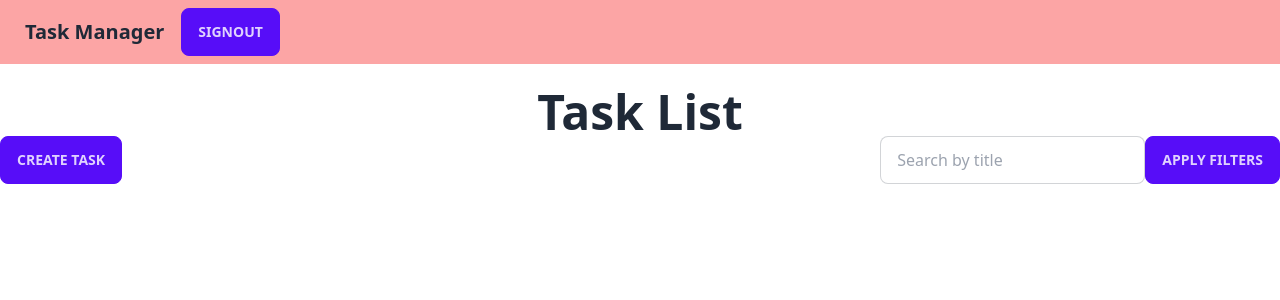
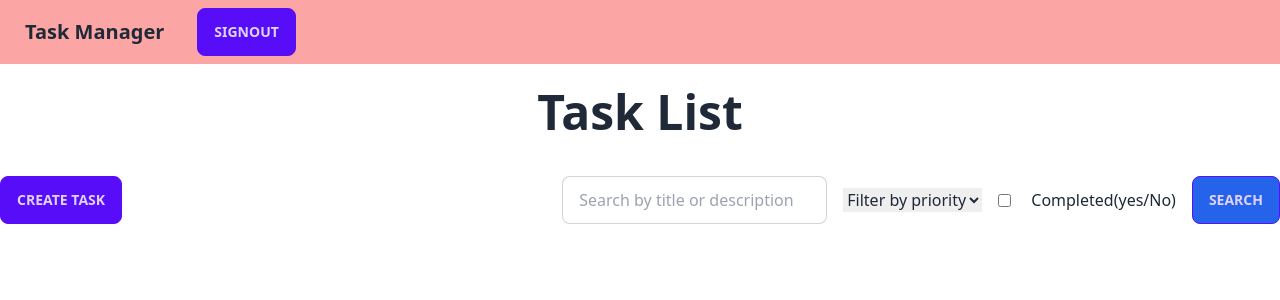
Before and after one commit to Md-Tahsif-Ahmed/Django-Task-Manger-with-REST-API, a Django app: page /task-list/ in a window 1280 px wide. Shown: the top 300 px of the page. Run offline with Django 4.2, Linux system fonts and the light colour scheme; the visitor is signed in with stand-in values (Sample User, id 1); data that the repository does not hold is empty; style sheets or scripts are compiled from the project's sources; some libraries are stand-ins or nearby versions.

Commit message:
filtering and search

```diff
--- a/task_manager/settings.py
+++ b/task_manager/settings.py
@@ -126,8 +126,8 @@ USE_TZ = True
 # Static files (CSS, JavaScript, Images)
 # https://docs.djangoproject.com/en/4.2/howto/static-files/
 
-STATIC_URL = 'static/'
-STATICFILES_DIR = [STATIC_DIR,]
+STATIC_URL = '/static/'
+STATICFILES_DIRS = [STATIC_DIR,]
 MEDIA_URL = '/media/'
 MEDIA_ROOT = MEDIA_DIR
 
--- a/tasks/forms.py
+++ b/tasks/forms.py
@@ -17,8 +17,3 @@ class TaskForm(forms.ModelForm):
     class Meta:
         model = Task
         fields = ['title', 'description', 'due_date', 'photos', 'priority', 'is_complete']
-
-    def __init__(self, *args, **kwargs):
-        super(TaskForm, self).__init__(*args, **kwargs)
-        # Customize form widget attributes, labels, and placeholders if needed
-        self.fields['due_date'].widget.attrs.update({'class': 'datepicker'})
--- a/tasks/models.py
+++ b/tasks/models.py
@@ -23,4 +23,7 @@ class Task(models.Model):
 
 class Photo(models.Model):
     image = models.ImageField(upload_to='task_photos/')
-    tasks = models.ForeignKey(Task, on_delete=models.CASCADE)
+    tasks = models.ForeignKey(Task, on_delete=models.CASCADE, related_name='task_photos')
+
+    def __str__(self):
+        return self.image.name
--- a/tasks/urls.py
+++ b/tasks/urls.py
@@ -4,6 +4,7 @@ from . import views
 app_name = "tasks"
 
 urlpatterns = [
+     path('', views.home, name='home'),
     path('signup/', views.sign_up, name='sign_up'),
     path('signin/', views.sign_in, name='sign_in'),
     path('signout/', views.sign_out, name='sign_out'),
--- a/tasks/views.py
+++ b/tasks/views.py
@@ -10,6 +10,9 @@ from django.views import View
 from django.http import HttpResponse
 from .models import Task
 from django.contrib.auth.models import User
+
+def home(request):
+    return render(request, 'homepage.html')
 
 # User Authentication part
 def sign_up(request):
@@ -44,11 +47,26 @@ def sign_out(request):
     return HttpResponseRedirect(reverse('tasks:sign_in'))
 # CRUD operation for task Manager
 # @login_required
+
 class TaskListView(View):
     template_name = 'tasks/task_list.html'
 
     def get(self, request):
         tasks = Task.objects.filter(user=request.user)
+
+        # Get query parameters from the URL
+        query = request.GET.get('q')
+        filter_priority = request.GET.get('priority')
+        filter_completed = request.GET.get('completed')
+
+        # Apply filters and search
+        if query:
+            tasks = tasks.filter(title__icontains=query) | tasks.filter(description__icontains=query)
+        if filter_priority:
+            tasks = tasks.filter(priority=filter_priority)
+        if filter_completed:
+            tasks = tasks.filter(is_complete=True if filter_completed == 'true' else False)
+
         return render(request, self.template_name, {'tasks': tasks})
 
 class TaskCreateView(View):
@@ -59,7 +77,7 @@ class TaskCreateView(View):
         return render(request, self.template_name, {'form': form})
 
     def post(self, request):
-        form = TaskForm(request.POST)
+        form = TaskForm(request.POST, request.FILES)
         if form.is_valid():
             task = form.save(commit=False)
             task.user = request.user
--- a/templates/base.html
+++ b/templates/base.html
@@ -12,9 +12,14 @@
 <body>
     <header>
         <nav>
-            <div class="navbar bg-red-300">
+            <div class="navbar bg-red-300 space-x-4">
                 <a class="btn btn-ghost normal-case text-xl">Task Manager</a>
-                <a href="{% url 'tasks:sign_out' %}"><button class="btn btn-primary">SignOut</button></a>
+                {% if user.is_authenticated %}
+                    <a href="{% url 'tasks:sign_out' %}"><button class="btn btn-primary">SignOut</button></a>
+                {% else %}
+                    <a href="{% url 'tasks:sign_in' %}">SignIn</a>
+                    <a href="{% url 'tasks:sign_up' %}">SignUp</a>
+                {% endif %}
             </div>
         </nav>
     </header>
--- a/templates/tasks/task_delete.html
+++ b/templates/tasks/task_delete.html
@@ -12,7 +12,7 @@
             <form method="post">
                 {% csrf_token %}
                 <div class="card-actions justify-end">
-                    <button class="btn btn-primary " type="submit">Confirm Delete</button>
+                    <button class="btn btn-primary bg-blue-600 " type="submit">Confirm Delete</button>
                 </div>
             </form>
 
--- a/templates/tasks/task_list.html
+++ b/templates/tasks/task_list.html
@@ -5,40 +5,53 @@
 {% block content %}
    <div class="max-w-7xl mx-auto">
     <h1 class="text-5xl text-center font-bold mt-6"  >Task List</h1>
-    <div class="flex items-center justify-between">
+    <div class="flex items-center justify-between my-10">
 
         <a href="{% url 'tasks:create-task' %}"><button class="btn btn-primary">Create Task</button></a>
-        <form method="get">
-            <div class="flex">
-                <input type="text" name="search" placeholder="Search by title" class="input input-bordered w-full max-w-xs" />
-                <button class="btn btn-primary " type="submit">Apply Filters</button>
+
+        <form method="get" action="{% url 'tasks:task_list' %}">
+            <div class="flex items-center justify-between space-x-4">
+                <input type="text" name="q"  placeholder="Search by title or description" class="input input-bordered w-full max-w-xs hover:border-0" />
+            <select name="priority">
+                <option value="" selected>Filter by priority</option>
+                <option value="Low">Low</option>
+                <option value="Medium">Medium</option>
+                <option value="High">High</option>
+            </select>
+            <input  type="checkbox" name="completed" value="true"><p class="pl-1">Completed(yes/No)</p>
+            <button class="btn btn-primary bg-blue-600" type="submit">Search</button>
             </div>
         </form>
 
    </div>
-    <div class="grid grid-cols-3 gap-2 my-10">
+   <div class="grid grid-cols-3 gap-2 my-10 ">
     {% for task in tasks %}
-
-
-
-                <div class="card w-96 bg-base-100 shadow-xl">
-                    <figure><img src={{ task.photos }} alt={{ task.title }} /></figure>
+        <div class="card w-96 bg-base-100  shadow-xl">
+            <div class="card-content">
+                {% for photo in task.photos.all %}
+                    <img class="w-full h-32" src="{{ photo.image.url }}" alt="{{ task.title }}" />
+                {% endfor %}
+            </div>
             <div class="card-body">
                 <h2 class="card-title">{{ task.title }}</h2>
-                      <p>{{ task.description}}</p>
-                      <p>{{ task.due_date}}</p>
-                      <p>{{ task.priority}}</p>
+                <p>{{ task.description }}</p>
+                <p> Due Date: {{ task.due_date }}</p>
+                <p>Mark: {% if task.is_complete %}Completed{% else %}Not Completed{% endif %}</p>
+                <p> Priority: {{ task.priority }}</p>
                 <div class="card-actions justify-end">
                     <a href="{% url 'tasks:task-detail' pk=task.pk %}">
                         <button class="btn btn-primary">Details</button>
                     </a>
-                        <a href="{% url 'tasks:delete-task' pk=task.pk %}"><button class="btn btn-primary">Delete</button></a>
-                      </div>
+                    <a href="{% url 'tasks:delete-task' pk=task.pk %}">
+                        <button class="btn btn-primary">Delete</button>
+                    </a>
                 </div>
             </div>
 
+        </div>
     {% endfor %}
 </div>
+
 
 
     </div>
--- a/templates/tasks_auth/sign_up.html
+++ b/templates/tasks_auth/sign_up.html
@@ -4,11 +4,13 @@
     <title>Register</title>
 </head>
 <body>
+   <div class="flex items-center justify-center">
     <h2>Register</h2>
     <form method="post">
         {% csrf_token %}
         {{ form.as_p }}
         <button type="submit">Register</button>
     </form>
+   </div>
 </body>
 </html>
```
Also changed, not shown: templates/homepage.html (+2 -11 lines), templates/tasks/task_create.html (+33 -25 lines), templates/tasks/task_detail.html (+5 -7 lines), tasks/migrations/0002_alter_photo_tasks.py (added). Lines whose indentation alone changed are shown as unchanged.
